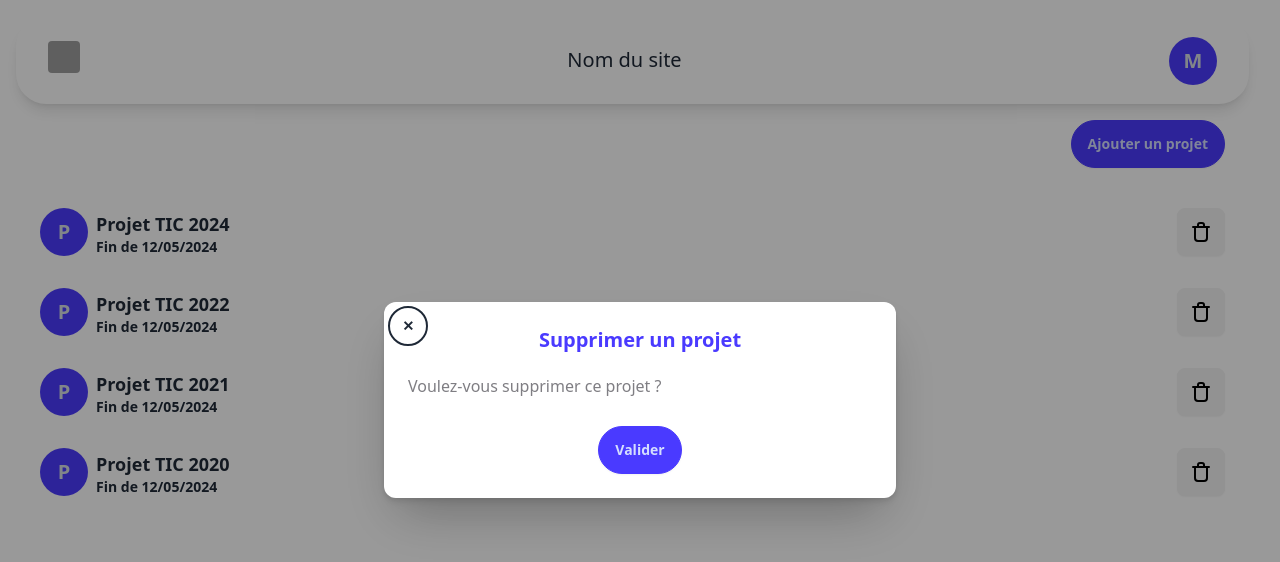
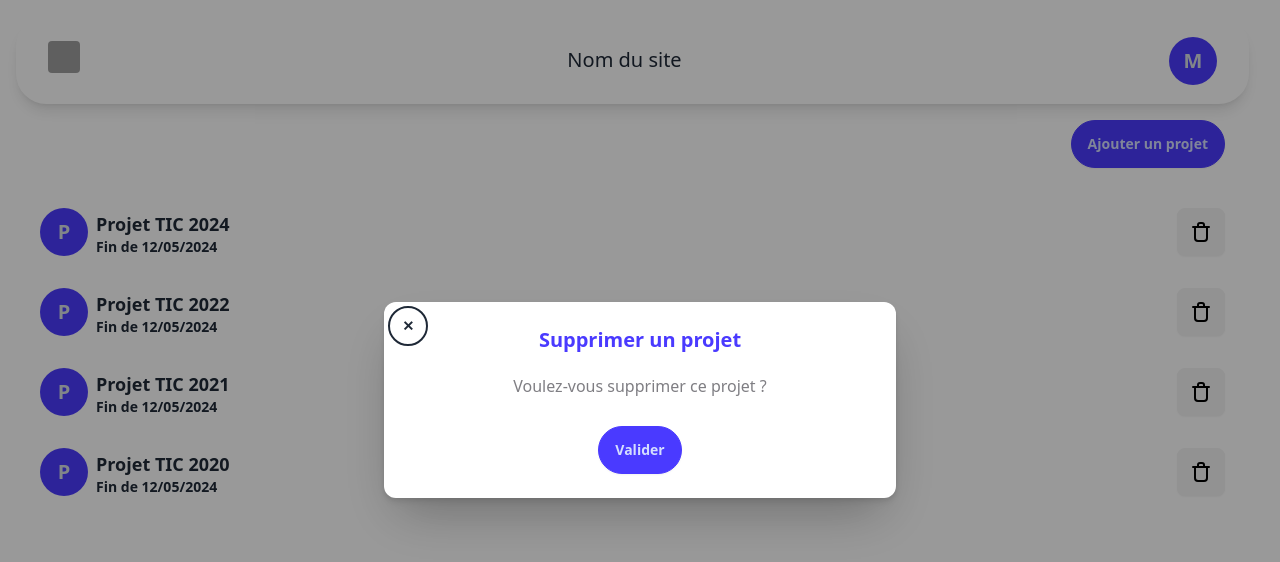
Before and after one commit to LawderDev/Parcoursup, a Nuxt app in the folder front/: page / in a window 1280 px wide. Both pictures are taken after a click on the element 1216 px from the left and 232 px from the top of the page. Shown: the top 562 px of the page. Built offline with nearby package versions, Linux system fonts and the light colour scheme; grey boxes are pictures that could not be loaded.

Commit message:
pop up suppression

```diff
--- a/front/components/Modal.vue
+++ b/front/components/Modal.vue
@@ -6,7 +6,8 @@
 
     <dialog ref="dialog" class="modal" @close="$emit('close')">
       <div
-        class="modal-box w-[100vw] h-[100vh] max-h-[100vh] rounded-none md:w-[50%] md:h-auto md:rounded-xl md:drop-shadow-md"
+        class="modal-box md:w-[50%] md:h-auto md:rounded-xl md:drop-shadow-md"
+        :class="{'w-[100vw] h-[100vh] max-h-[100vh] rounded-none': isFullOnMobile }"
       >
         <slot name="form"></slot>
         <div class="modal-action justify-center mt-0">
@@ -31,5 +32,9 @@ import { ref } from "vue";
 
 const dialog = ref(null);
 
+const props = defineProps({
+    isFullOnMobile: Boolean
+  });
+
 defineEmits(["handleSubmit"])
 </script>
--- a/front/components/ModalDeleteSession.vue
+++ b/front/components/ModalDeleteSession.vue
@@ -9,7 +9,7 @@
           <div class="flex flex-col">
             <h2 class="font-semibold text-primary text-center mb-5 text-xl">Supprimer un projet</h2>
             <div class="text-secondary">
-                <p class="mb-2">Voulez-vous supprimer ce projet ?</p>
+                <p class="mb-2 text-center">Voulez-vous supprimer ce projet ?</p>
             </div>
           </div>
         </template>
@@ -34,7 +34,11 @@
       }
     })
 
-  const handleSubmit = () => {
-
+  const handleSubmit = async () => {
+    /*try {
+      await axios.post("http://127.0.0.1:5000/api/delete-session");
+    } catch (error) {
+      console.error("Error delete session:", error);
+    }*/
   };
   </script>
--- a/front/pages/index.vue
+++ b/front/pages/index.vue
@@ -38,7 +38,7 @@ const openDeleteModal = () => {
   state.isOpen = true;
 };
 
-const handleSubmit = () => {
+const handleSubmit = async () => {
 
 };
 </script>
```
